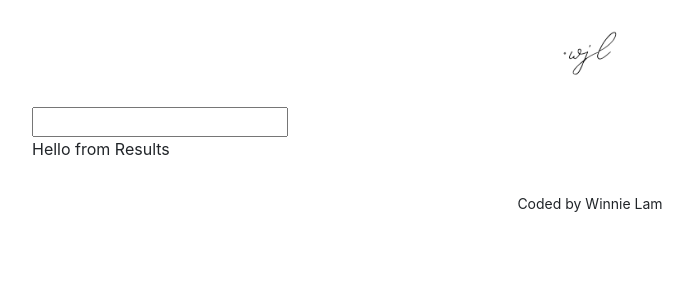
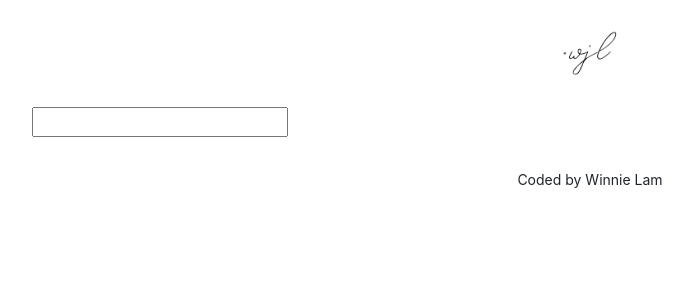
Before and after one commit to Winniee356/Dictionary-react, a React (Create React App) app: page / in a window 1280 px wide. Shown: the top 300 px of the page, without its empty margins (50-743 px from the left). Built offline with nearby package versions, Linux system fonts and the light colour scheme.

Commit message:
Fix error Results

```diff
--- a/src/Dictionary.js
+++ b/src/Dictionary.js
@@ -5,7 +5,7 @@ import "./Dictionary.css";
 
 export default function Dictionary() {
     let [keyword, setKeyword] = useState("");
-    let [results, setResults] = useState({});
+    let [results, setResults] = useState(null);
 
     function handleResponse(response) {
         console.log(response.data[0]);
--- a/src/Results.js
+++ b/src/Results.js
@@ -1,6 +1,9 @@
 import React from "react";
 
 export default function Results(props) {
-    console.log(props.results);
+   if (props.results) {
     return <div className="Results" >Hello from Results </div>;
+  } else {
+    return null;
+  }
 }
```
